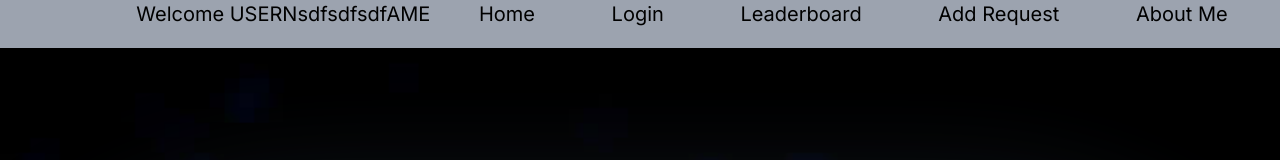
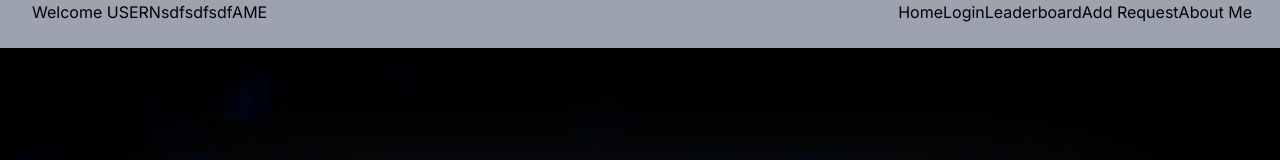
Before and after one commit to cisdell/type_better_v2, a Next.js app: page / in a window 1280 px wide. Shown: the top 160 px of the page. Built offline with nearby package versions, Linux system fonts and the light colour scheme.

Commit message:
navbar re-work

```diff
--- a/components/game_off/demo.tsx
+++ b/components/game_off/demo.tsx
@@ -15,6 +15,7 @@ export default function Demo({ setDemoOn, setCountdownOn }: any) {
         autoPlay
         muted
         loop
+        controls
         className="rounded-lg"
       >
         <source src="/images/demo_video.mp4" type="video/mp4" />
--- a/components/navbar.tsx
+++ b/components/navbar.tsx
@@ -2,18 +2,22 @@ import React from "react";
 
 export default function NavBar() {
   return (
-    <nav className="h-[3rem] w-auto bg-gray-400 flex justify-end justify-around text-xl">
-      <span className="ml-28">Welcome USERNsdfsdfsdfAME</span>
-      <a className="mr-7" href="">
+    // <nav className="h-[3rem] w-auto bg-gray-400 flex justify-end justify-around text-xl">
+    <nav className="h-[3rem] w-auto bg-gray-400 flex justify-between">
+      <div>
+        <span className="w-[20%] ml-8">Welcome USERNsdfsdfsdfAME</span>
+      </div>
+      <div className="r-0">
+        <a className="" href="">
           Home
         </a>
-      <a className="mr-7" href="">
+        <a className="" href="">
           Login
         </a>
-      <a className="mr-7" href="">
+        <a className="" href="">
           Leaderboard
         </a>
-      <a className="mr-7" href="">
+        <a className="" href="">
           Add Request
         </a>
         <a
@@ -23,6 +27,7 @@ export default function NavBar() {
         >
           About Me
         </a>
+      </div>
     </nav>
   );
 }
```
Lines whose indentation alone changed are shown as unchanged.
